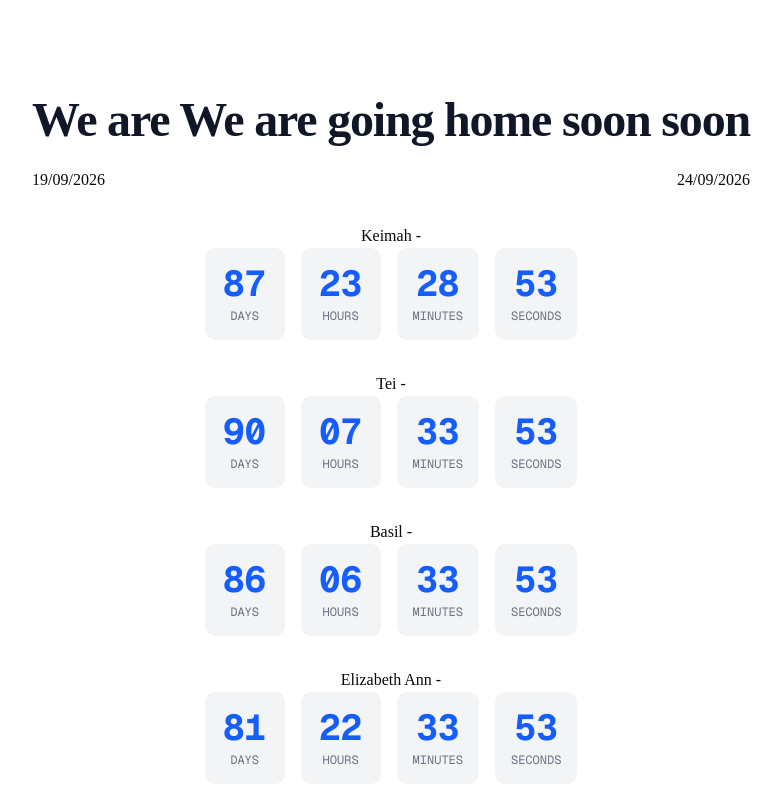
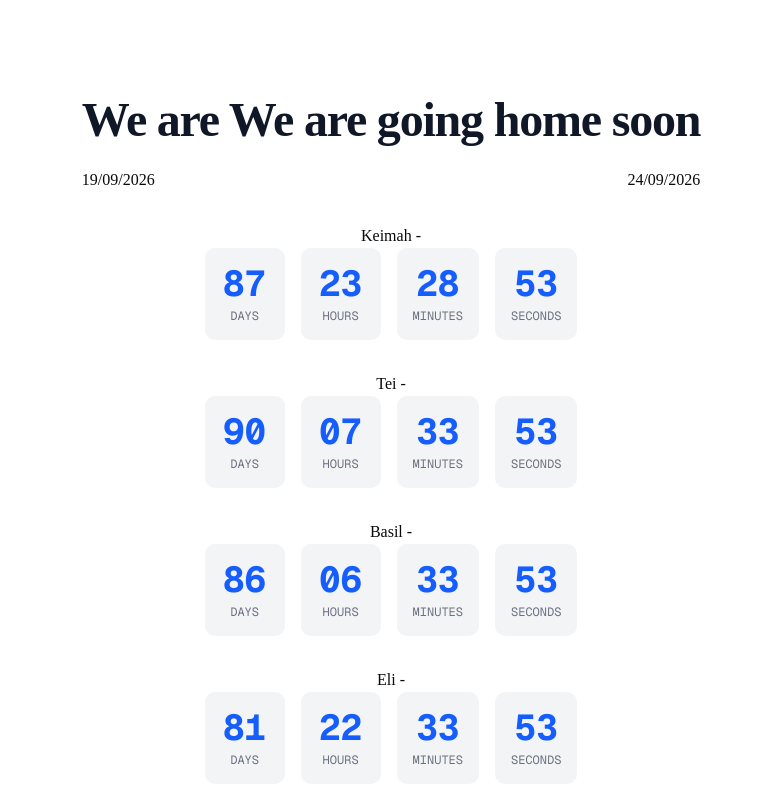
Before and after one commit to rhhauzel/countdown, a Next.js app: page / in a window 1280 px wide. Shown: the top 804 px of the page, without its empty margins (249-1031 px from the left). Built offline with nearby package versions, Linux system fonts and the light colour scheme.

Commit message:
Commit after json

```diff
--- /dev/null
+++ b/app/data/data.json
@@ -0,0 +1,17 @@
+[{
+    "SlNo": 1,
+    "Name": "Keimah",
+    "Date": "2026-12-21T08:55:00"
+}, {
+    "SlNo": 2,
+    "Name": "Tei",
+    "Date": "2026-12-23T17:00:00"
+}, {
+    "SlNo": 3,
+    "Name": "Basil",
+    "Date": "2026-12-19T16:00:00"
+}, {
+    "SlNo": 4,
+    "Name": "Eli",
+    "Date": "2026-12-15T08:00:00"
+}]
--- a/app/page.tsx
+++ b/app/page.tsx
@@ -1,7 +1,7 @@
 import CountdownTimer from "@/components/CountdownTimer";
 import { format } from "date-fns";
 import { connection } from "next/server";
-import Image from "next/image";
+import data from "@/app/data/data.json";
 
 export default async function Page() {
  const Keimah = "2026-12-21T08:55:00";
@@ -15,7 +15,7 @@ export default async function Page() {
      <main className="flex min-h-screen flex-col items-center justify-center p-24 bg-white dark:bg-gray-900 transition-colors">
        <div className="space-y-6 text-center">
          <h1 className="text-4xl font-extrabold tracking-tight sm:text-5xl text-gray-900 dark:text-white">
-           We are We are going home soon soon
+           We are We are going home soon
          </h1>
          <div className="flex justify-between">
           <div>{format(new Date(2026, 8, 19),"dd/MM/yyyy")}</div>
@@ -23,18 +23,11 @@ export default async function Page() {
           <div>{format(Date.now(), "dd/MM/yyyy")}</div>
          </div>
 
-         <div className="mt-8">
-           Keimah - <CountdownTimer targetDate={Keimah} />
-         </div>
-         <div className="mt-8">
-           Tei - <CountdownTimer targetDate={Tei} />
-         </div>
-         <div className="mt-8">
-           Basil - <CountdownTimer targetDate={Basil} />
-         </div>
-         <div className="mt-8">
-           Elizabeth Ann - <CountdownTimer targetDate={Eli} />
-         </div>
+         {data.map((item) => (
+          <div key={String(item.SlNo)} className="mt-8">
+            {item.Name} - <CountdownTimer targetDate={item.Date} />
+          </div>
+         ))}
        </div>
      </main>
    );
```
